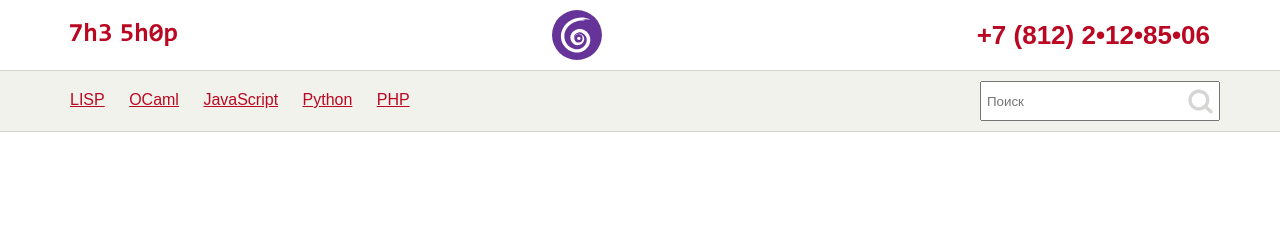
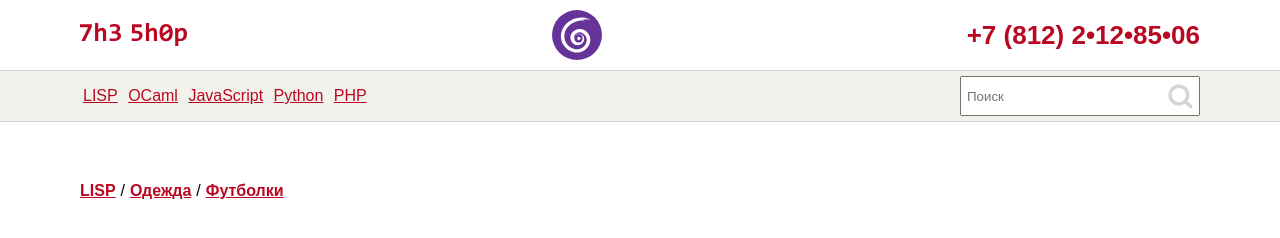
Before and after one commit to ekdanko/the-shop, a website built with webpack: page src/index.html in a window 1280 px wide. Built offline with nearby package versions, Linux system fonts and the light colour scheme.

Commit message:
add branchbread crumbs, product

```diff
--- a/src/index.html
+++ b/src/index.html
@@ -32,7 +32,33 @@
         </div>
     </div>
 
-    <div class="breadcr"></div>
+    <div class="breadcr">
+        <ul class="breadcr__list">
+            <li class="breadcr__elem"><a href="#" class="breadcr__link">LISP</a></li>
+            <li class="breadcr__elem"><a href="#" class="breadcr__link">Одежда</a></li>
+            <li class="breadcr__elem"><a href="#" class="breadcr__link">Футболки</a></li>
+        </ul>
+    </div>
+
+    <div class="content">
+        <div class="content__img"></div>
+        <div class="content__text char">
+            <div class="char__title"></div>
+            <div class="char__disc"></div>
+            <div class="char__price"></div>
+            <div class="char__size size">
+                <div class="size__title"></div>
+                <div class="size__select select">
+                    <ul class="select__list">
+                        <li class="select__list"><a href="#" class="select__link"></a></li>
+                        <li class="select__list"><a href="#" class="select__link"></a></li>
+                        <li class="select__list"><a href="#" class="select__link"></a></li>
+                    </ul>
+                </div>
+            </div>
+            <div class="char__color"></div>
+        </div>
+    </div>
 
 </div>
 
--- a/src/less/main.less
+++ b/src/less/main.less
@@ -21,7 +21,7 @@
     display: flex;
     justify-content: space-between;
     align-items: center;
-    padding: 10px 70px;
+    padding: 10px 80px;
 
     &__logo{
         background: url(../img/icons/the_shop_logo.svg) center no-repeat;
@@ -57,7 +57,8 @@
     border-bottom: 1px #d4d5d0 solid;
     display: flex;
     justify-content: space-between;
-    padding: 10px 60px;
+    align-items: center;
+    padding: 5px 80px;
 }
 
 .menu {
@@ -65,7 +66,7 @@
 
     &__elem {
         display: inline-block;
-        padding: 10px;
+        padding: 3px;
 
     }
 
@@ -110,3 +111,49 @@
         outline: none;
     }
 }
+
+
+.breadcr{
+    padding:60px 80px 10px;
+
+    &__list{
+        list-style: none;
+        display: flex;
+    }
+
+    &__elem{
+        display: inline-block;
+        // position: relative;
+        // padding: 0 5px;
+
+        &::after{
+
+            content: '/';
+            display: inline-block;
+            // top: 0;
+            // right: 0;
+            padding: 0 5px;
+
+
+        }
+
+        &:last-child::after{
+            display: none;
+        }
+
+    }
+
+
+
+    &__link{
+        font-weight: bold;
+        color: #ba0822;
+
+        &:hover{
+            color: #000;
+            cursor: pointer;
+        }
+    }
+
+
+}
```
